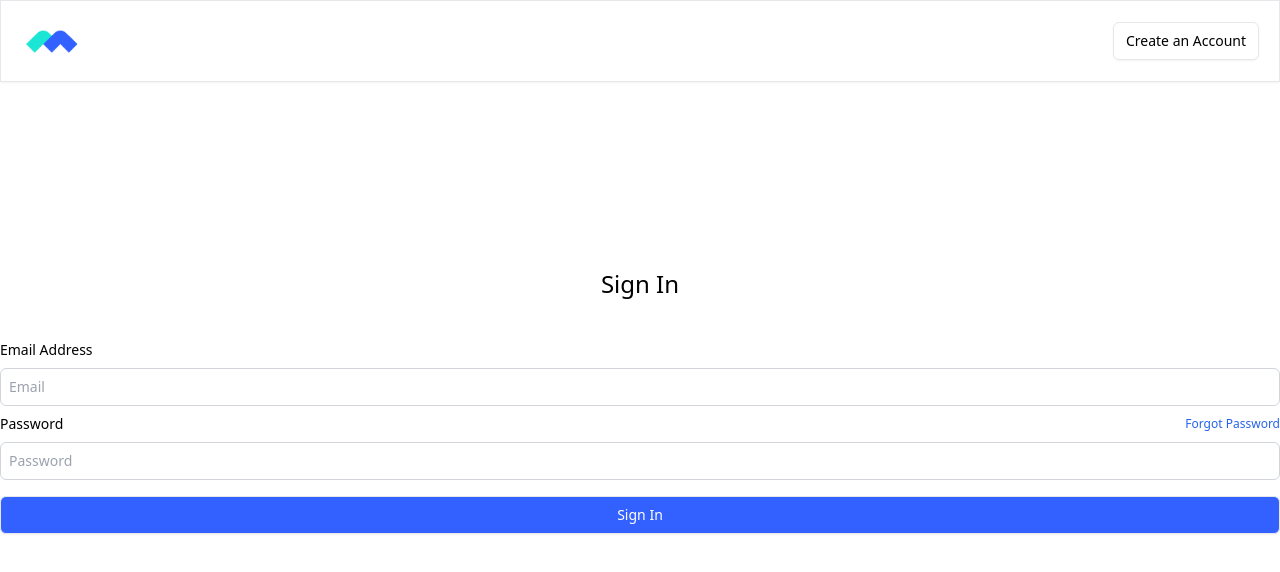
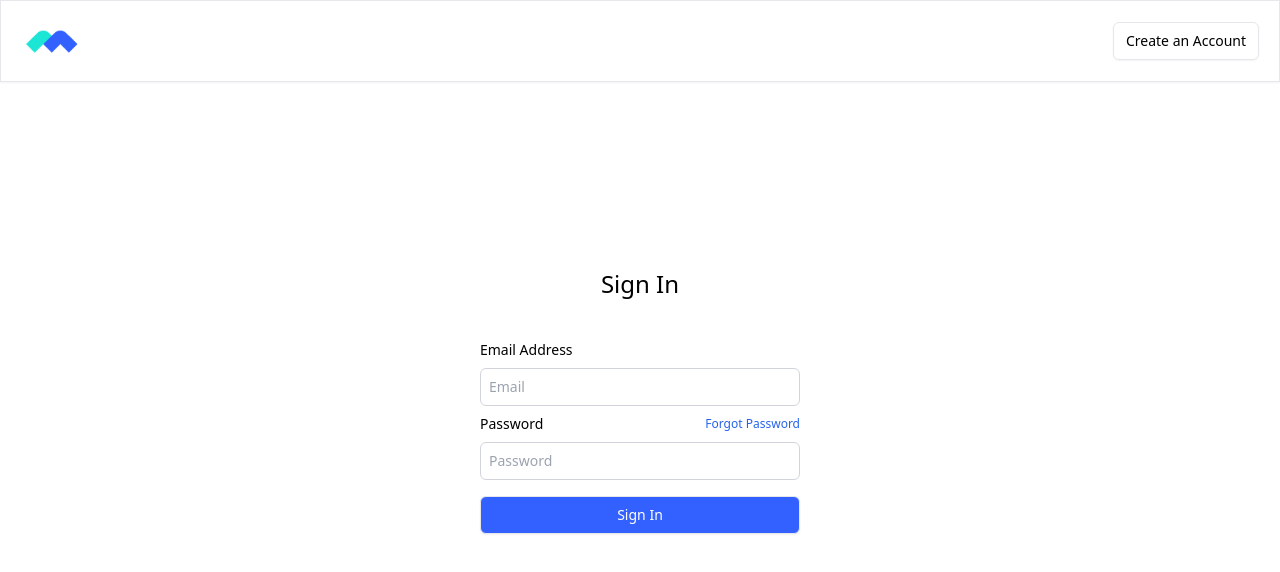
Before and after one commit to manttus/chat_react, a React (Vite) app in the folder client/: page /login in a window 1280 px wide. Shown: the top 572 px of the page. Built offline with nearby package versions, Linux system fonts and the light colour scheme; no server answers.

Commit message:
refactor: update login form

```diff
--- a/client/src/pages/LoginPage/LoginPage.tsx
+++ b/client/src/pages/LoginPage/LoginPage.tsx
@@ -33,7 +33,7 @@ const LoginPage = () => {
       <div className="flex w-full pb-10 justify-center ">
         <HeadingLarge text="Sign In" />
       </div>
-      <div className="flex w-full justify-center">
+      <div className="flex w-full justify-center items-center">
         <LoginForm
           errors={errors}
           submitHandler={submitHandler}
--- a/client/src/pages/LoginPage/components/LoginForm.tsx
+++ b/client/src/pages/LoginPage/components/LoginForm.tsx
@@ -25,6 +25,7 @@ const LoginForm = ({
 }: LoginFormProps) => {
   return (
     <CustomForm
+      width="w-1/4"
       onSubmit={handleSubmit((data: LoginFormType) => {
         submitHandler(data);
       })}
```
